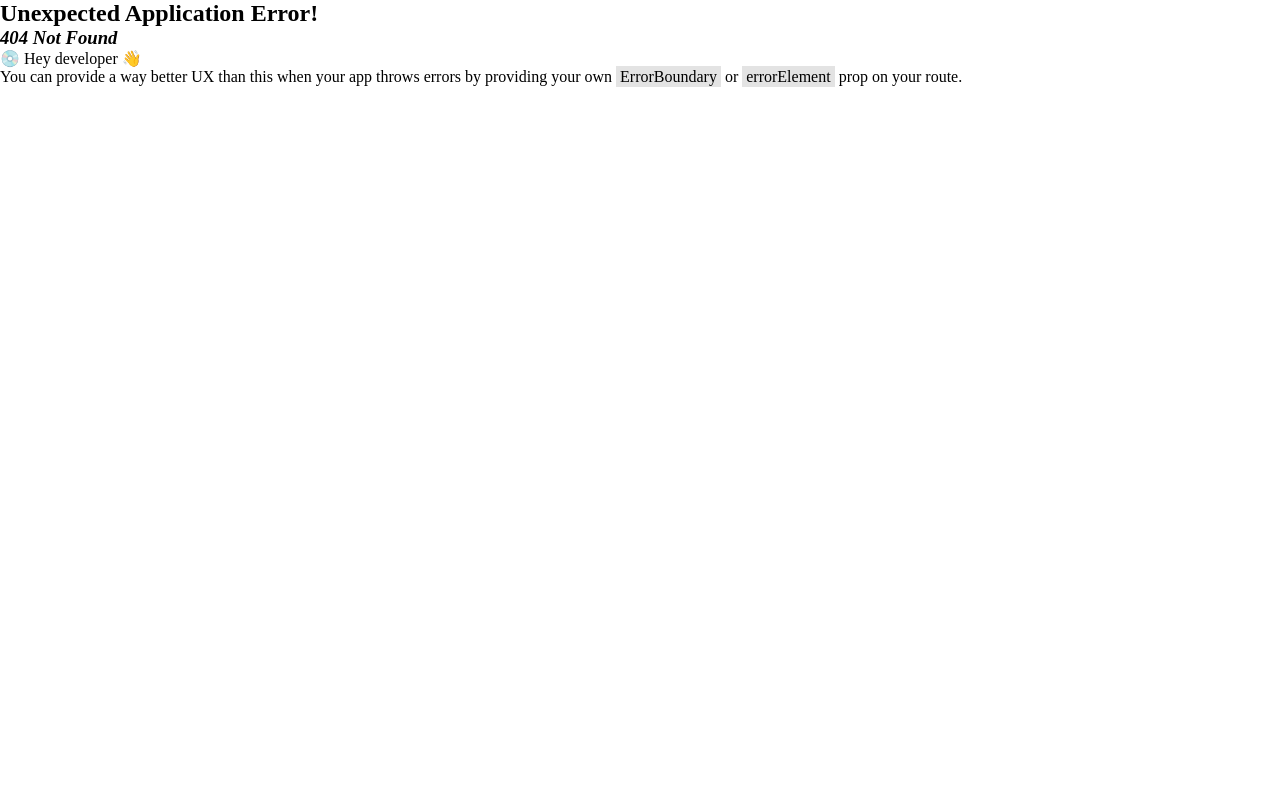
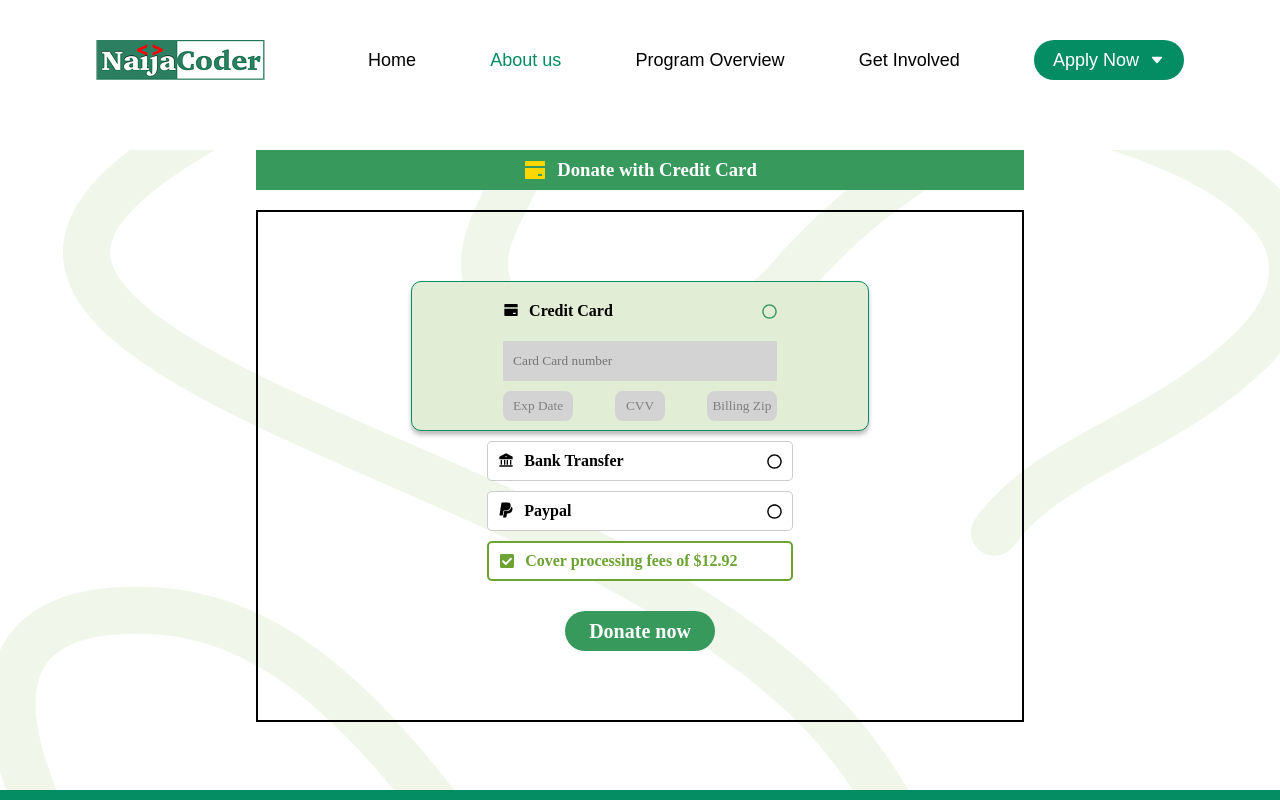
Before and after one commit to Caezar-coder/Najia-coders, a React (Vite) app: page /card_donation in a window 1280 px wide. Before the commit this address had no page. Shown: the top 800 px of the page. Built offline with nearby package versions, Linux system fonts and the light colour scheme.

Commit message:
card donation page created

```diff
--- a/src/App.jsx
+++ b/src/App.jsx
@@ -9,6 +9,7 @@ import Student_Signup from './Auth/Student_signup/Student_Signup'
 import Student_login from './Auth/Student-Login/Student_login'
 import Teacher_Signup from './Auth/Teacher_Signup/Teacher_Signup'
 import Teacher_Login from './Auth/Teacher_Login/Teacher_Login'
+import Card_Donation from './Pages/card-donations/Card_Donation'
 
 const App = () => {
   const router = createBrowserRouter([
@@ -47,6 +48,10 @@ const App = () => {
         {
           path: "Teacher_Login",
           element: <Teacher_Login />
+        },
+        {
+          path: "card_donation",
+          element: <Card_Donation />
         }
       ]
     }
--- a/src/Components/Header/Header.css
+++ b/src/Components/Header/Header.css
@@ -1,6 +1,6 @@
 .Header_Body {
   width: 100%;
-  height: 20vh;
+  height: 15vh;
   position: sticky;
   top: 0;
   background-color: rgba(255, 255, 255, 0.61);
--- /dev/null
+++ b/src/Components/Popup/Popup.jsx
@@ -0,0 +1,42 @@
+import { MdCancel } from "react-icons/md"
+import { RiBankCardFill } from "react-icons/ri";
+import { IoLogoPaypal } from "react-icons/io5";
+import { RiBankFill } from "react-icons/ri";
+
+import "./Popup.css"
+import { useNavigate } from "react-router-dom";
+
+const Popup = ({ open, onClose}) => {
+    const nav = useNavigate()
+
+    const handleCardDonation =()=>{
+        nav("/card_donation")
+    }
+  if (!open) return null;
+  return (
+    <div className="popupBody">
+      <div className="popupContent">
+        <MdCancel className="closeIcon" onClick={onClose} />
+         <h1>Donation Options</h1>
+         <h3>Kindly use any of the payment options to make your donation.</h3>
+         <div className="card_box">
+            <div className="bank_card" onClick={handleCardDonation}>
+                <RiBankCardFill style={{color: "gold", fontSize: "24px"}} />
+                <h4 className="donation_text">Card Donation</h4>
+            </div>
+            <div className="bank_card">
+                <IoLogoPaypal style={{color: "navy", fontSize: "24px"}} />
+                <h4 className="donation_text">Donate with paypal</h4>
+
+            </div>
+            <div className="bank_card">
+            <RiBankFill style={{color: "black", fontSize: "24px"}} />
+            <h4 className="donation_text">Bank Transfer</h4>
+            </div>
+         </div>
+      </div>
+    </div>
+  )
+}
+
+export default Popup
--- /dev/null
+++ b/src/Components/Popup/popup.css
@@ -0,0 +1,67 @@
+.popupBody {
+    position: fixed;
+    top: 0;
+    left: 0;
+    width: 100%;
+    height: 100vh;
+    backdrop-filter: blur(3px);
+    background-color: rgba(0, 0, 0, 0.2);
+    display: flex;
+    justify-content: center;
+    align-items: center;
+    z-index: 2;
+  }
+
+  .popupContent {
+    color: black;
+    background-color: white;
+    padding: 20px;
+    border-radius: 8px;
+    width: 100%;
+    height: 60%;
+    min-height: max-content;
+    max-width: 600px;
+    position: relative;
+    display: flex;
+    flex-direction: column;
+    justify-content: center;
+    align-items: center;
+    gap: 10px;
+  }
+
+  .closeIcon {
+    position: absolute;
+    top: 10px;
+    right: 10px;
+    cursor: pointer;
+    font-size: 24px;
+    color: black;
+    background-color: white;
+  }
+
+  .card_box{
+    width: 60%;
+    height: 50%;
+    padding: 10px;
+    display: flex;
+    flex-direction: column;
+    justify-content: space-between;
+  }
+
+  .bank_card{
+    width: 100%;
+    height: 40px;
+    border: 1px solid black;
+    display: flex;
+    justify-content: center;
+    align-items: center;
+    gap: 10px;
+    cursor: pointer;
+  }
+
+  .donation_text{
+    color: rgba(0, 0, 0, 0.40);
+    font-family: Geist;
+    font-size: 20px;
+    font-weight: 500;
+  }
--- a/src/Pages/About/About.jsx
+++ b/src/Pages/About/About.jsx
@@ -43,19 +43,19 @@ const About = () => {
 
   const secondData = [
     {
-      img: "/public/Jelani Nelson.png",
+      img: "/Jelani Nelson.png",
       title1: "Jelani Nelson, Ph.d",
       title2: "Lead advisor",
       title3: "Wikipedia link",
     },
     {
-      img: "/public/Daniel Alabi.png",
+      img: "/Daniel Alabi.png",
       title1: "Daniel Alabi, Ph.d",
       title2: "President and lead instructor",
       title3: "Website link",
     },
     {
-      img: "/public/Lekan Afuye.png",
+      img: "/Lekan Afuye.png",
       title1: "Lekan Afuye, Ph.d",
       title2: "Vice president",
       title3: "Linkdn link",
@@ -64,7 +64,7 @@ const About = () => {
 
   const thirdData = [
     {
-      img: "/public/Alida Monaco.png",
+      img: "/Alida Monaco.png",
       title1: "Alida Monaco, Ph.d",
       title2: "Chief of operations",
       title3: "Linkdn link",
--- a/src/Pages/Get-Involved/Involve.jsx
+++ b/src/Pages/Get-Involved/Involve.jsx
@@ -1,8 +1,13 @@
-import React from 'react'
+import React, { useState } from 'react'
 import './Involve.css'
 import { useNavigate } from 'react-router-dom'
+import Popup from '../../Components/Popup/Popup'
 
 const Involve = () => {
+  const [popup, setPopup]= useState(false)
+  const handlepopup= ()=>{
+    setPopup(true)
+  }
   const navigate = useNavigate()
   return (
     <>
@@ -26,7 +31,8 @@ const Involve = () => {
           <p>Every contribution supports resources ,mentorshipand hands-on experience
             ,giving students the <br /> tools they need to succeed. <br /> Donate today and help shape the future of young innovators </p>
 
-          <button className='teacherbtn1'>Donate</button>
+          <button className='teacherbtn1' onClick={handlepopup}>Donate</button>
+          <Popup open={popup} onClose={()=> setPopup(false)}/>
         </div>
       </div>
     </div>
--- a/src/Pages/Home/Home.css
+++ b/src/Pages/Home/Home.css
@@ -179,7 +179,6 @@
     padding: 0px 24px;
     border-radius: 60px;
     margin-top: 20px;
-    text-decoration: underline 2px;
     color: mediumseagreen;
     border: 4px solid mediumseagreen;
     display: flex;
--- /dev/null
+++ b/src/Pages/card-donations/Card_Donation.jsx
@@ -0,0 +1,67 @@
+import React from 'react'
+import "./Card_Donations.css"
+import { RiBankCardFill } from "react-icons/ri";
+import { FaRegCircle } from "react-icons/fa";
+import { IoLogoPaypal } from "react-icons/io5";
+import { RiBankFill } from "react-icons/ri";
+import { FaCheckSquare } from "react-icons/fa";
+
+
+const Card_Donation = () => {
+  return (
+    <div className='card_Donation_body'>
+      <div className="card_Donation_wrapper">
+        <div className="card_Donation_wrapperHeader">
+            <RiBankCardFill style={{color: "gold", fontSize: "24px"}}/>
+            <h3 className='wrapper_texts'>Donate with Credit Card</h3>
+        </div>
+        <div className="wrapper_content">
+            <div className="credit_cardContainer">
+                <div className="content_header">
+                    <div className="header_title">
+                        <RiBankCardFill />
+                        <h4>Credit Card</h4>
+                    </div>
+                    <FaRegCircle style={{color: "#38995D", fontSize: '15px'}}/>
+                </div>
+                <input type="text" className='card_number' placeholder='Card Card number'/>
+                <div className="credit_card_details">
+                    <div className="expiry">
+                        <small>Exp Date</small>
+                    </div>
+                    <div className="cvv">
+                    <small>CVV</small>
+
+                    </div>
+                    <div className="billing_zip">
+                    <small>Billing Zip</small>
+                    </div>
+                </div>
+
+            </div>
+            <div className="creditCard_option">
+            <div className="header_title">
+                        <RiBankFill />
+                        <h4>Bank Transfer</h4>
+                    </div>
+                    <FaRegCircle style={{ fontSize: '15px'}}/>
+            </div>
+            <div className="creditCard_option">
+            <div className="header_title">
+                        <IoLogoPaypal />
+                        <h4>Paypal</h4>
+                    </div>
+                    <FaRegCircle style={{ fontSize: '15px'}}/>
+            </div>
+            <div className="creditCard_option1">
+                <FaCheckSquare />
+                <h4>Cover processing fees of $12.92</h4>
+            </div>
+            <button className='credit_btn'>Donate now</button>
+        </div>
+      </div>
+    </div>
+  )
+}
+
+export default Card_Donation
--- /dev/null
+++ b/src/Pages/card-donations/Card_Donations.css
@@ -0,0 +1,226 @@
+.card_Donation_body{
+    width: 100%;
+    height: 80vh;
+    min-height: max-content;
+    display: flex;
+    justify-content: center;
+    background-image: url("/public//background_Image2.png");
+}
+
+.card_Donation_wrapper{
+    width: 60%;
+    height: 100%;
+    display: flex;
+    flex-direction: column;
+    gap: 20px;
+}
+
+.card_Donation_wrapperHeader{
+    width: 100%;
+    height: 40px;
+    background-color:#38995D;
+    display: flex;
+    justify-content: center;
+    align-items: center;
+    gap: 10px;
+}
+.wrapper_texts{
+    color: white;
+}
+
+.wrapper_content{
+    width: 100%;
+    height: 80%;
+    border: 2px solid black;
+    display: flex;
+    flex-direction: column;
+    align-items: center;
+    justify-content: center;
+    gap: 10px;
+}
+
+.credit_cardContainer{
+    width: 60%;
+    height: 150px;
+    border-radius: 10px;
+    border: 1px solid #048C63;
+    background: #E2EDD6;
+    display: flex;
+    flex-direction: column;
+    align-items: center;
+    justify-content: center;
+    gap: 10px;
+    box-shadow: 0px 4px 4px 0px rgba(0, 0, 0, 0.25);
+}
+
+.content_header{
+    width: 60%;
+    height: 40px;
+    display: flex;
+    justify-content: space-between;
+    align-items: center;
+    /* background-color: red; */
+}
+.header_title{
+    display: flex;
+    gap: 10px;
+}
+
+.card_number{
+    width: 60%;
+    height: 40px;
+    border: none;
+    padding: 10px;
+    background-color: lightgray;
+}
+.credit_card_details{
+    width: 60%;
+    height: 30px;
+    display: flex;
+    justify-content: space-between;
+}
+.expiry{
+    width: 70px;
+    height: 100%;
+    border-radius: 8px;
+    background-color: lightgray;
+    display: flex;
+    justify-content: center;
+    align-items: center;
+    color: grey;
+}
+.cvv{
+    width: 50px;
+    height: 100%;
+    border-radius: 8px;
+    background-color: lightgray;
+    display: flex;
+    justify-content: center;
+    align-items: center;
+    color: grey;
+}
+.billing_zip{
+    width: 70px;
+    height: 100%;
+    border-radius: 8px;
+    background-color: lightgray;
+    display: flex;
+    justify-content: center;
+    align-items: center;
+    color: grey;
+}
+.creditCard_option{
+    width: 40%;
+    height: 40px;
+    border-radius: 5px;
+    border: 1px solid rgba(0, 0, 0, 0.20);
+    background: #FFF;
+    display: flex;
+    justify-content: space-between;
+    align-items: center;
+    padding: 10px;
+
+}
+.creditCard_option1{
+    width: 40%;
+    height: 40px;
+    border-radius: 5px;
+    border-radius: 5px;
+    border: 2px solid #6CA333;
+    background: #FFF;
+    color: #6CA333;
+    padding: 10px;
+    font-family: Geist;
+    font-size: 16px;
+    font-style: normal;
+    font-weight: 500;
+    line-height: normal;
+    display: flex;
+    align-items: center;
+    gap: 10px;
+}
+.credit_btn{
+    display: flex;
+    width: 150px;
+    height: 40px;
+    padding: 2px;
+    flex-direction: column;
+    justify-content: center;
+    align-items: center;
+    gap: 10px;
+    border: none;
+    background-color: #38995D;
+    color: white;
+    text-decoration: none;
+}
+
+@media screen and (max-width: 1024px) {
+    .card_Donation_wrapper {
+        width: 80%;
+    }
+
+    .credit_cardContainer {
+        width: 80%;
+    }
+
+    .content_header, .credit_card_details, .card_number {
+        width: 80%;
+    }
+}
+
+@media screen and (max-width: 768px) {
+    .card_Donation_wrapper {
+        width: 90%;
+    }
+
+    .credit_cardContainer {
+        width: 90%;
+    }
+
+    .content_header, .credit_card_details, .card_number {
+        width: 90%;
+    }
+
+    .creditCard_option, .creditCard_option1 {
+        width: 60%;
+    }
+}
+
+@media screen and (max-width: 480px) {
+    .card_Donation_wrapper {
+        width: 95%;
+    }
+
+    .credit_cardContainer {
+        width: 95%;
+        height: auto;
+        padding: 15px;
+    }
+
+    .content_header {
+        width: 100%;
+        /* flex-direction: column; */
+        align-items: center;
+        text-align: center;
+        gap: 10px;
+    }
+
+    .credit_card_details {
+        width: 100%;
+        /* flex-direction: column; */
+        gap: 10px;
+        align-items: center;
+    }
+
+    .card_number {
+        width: 100%;
+    }
+
+    .creditCard_option, .creditCard_option1 {
+        width: 80%;
+    }
+
+    .credit_btn {
+        width: 40%;
+    }
+}
```
